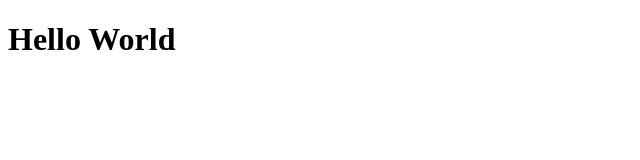
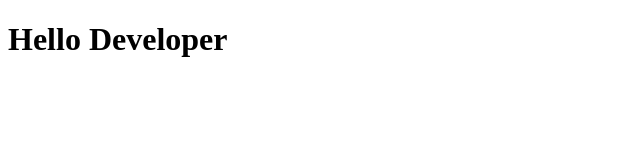
Before and after one commit to Yash36548/git-example, a plain HTML site: page index.html in a window 1280 px wide. Shown: the whole page, without its empty margins (0-640 px from the left). Drawn offline with Linux system fonts and the light colour scheme.

Commit message:
dev changed

```diff
--- a/index.html
+++ b/index.html
@@ -6,6 +6,6 @@
     <title>Git & Github</title>
   </head>
   <body>
-    <h1>Hello World</h1>
+    <h1>Hello Developer</h1>
   </body>
 </html>
```
